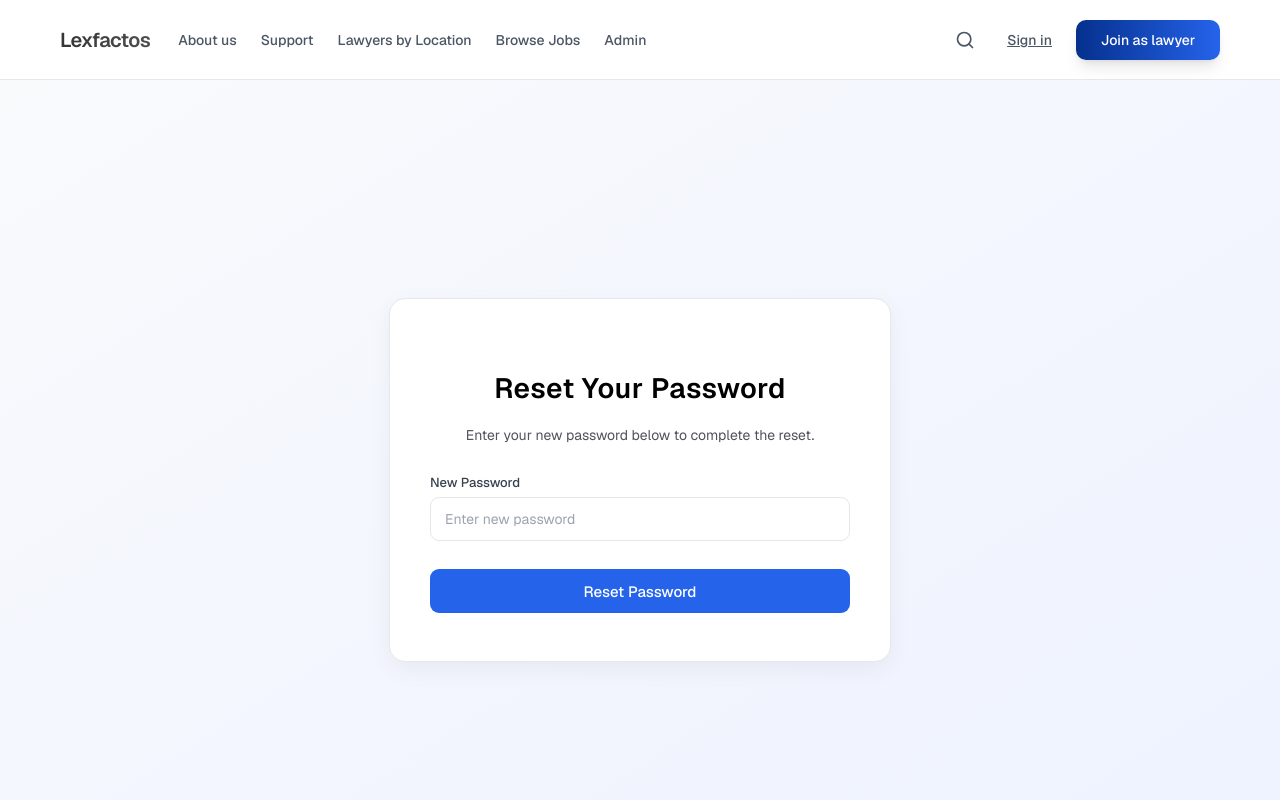
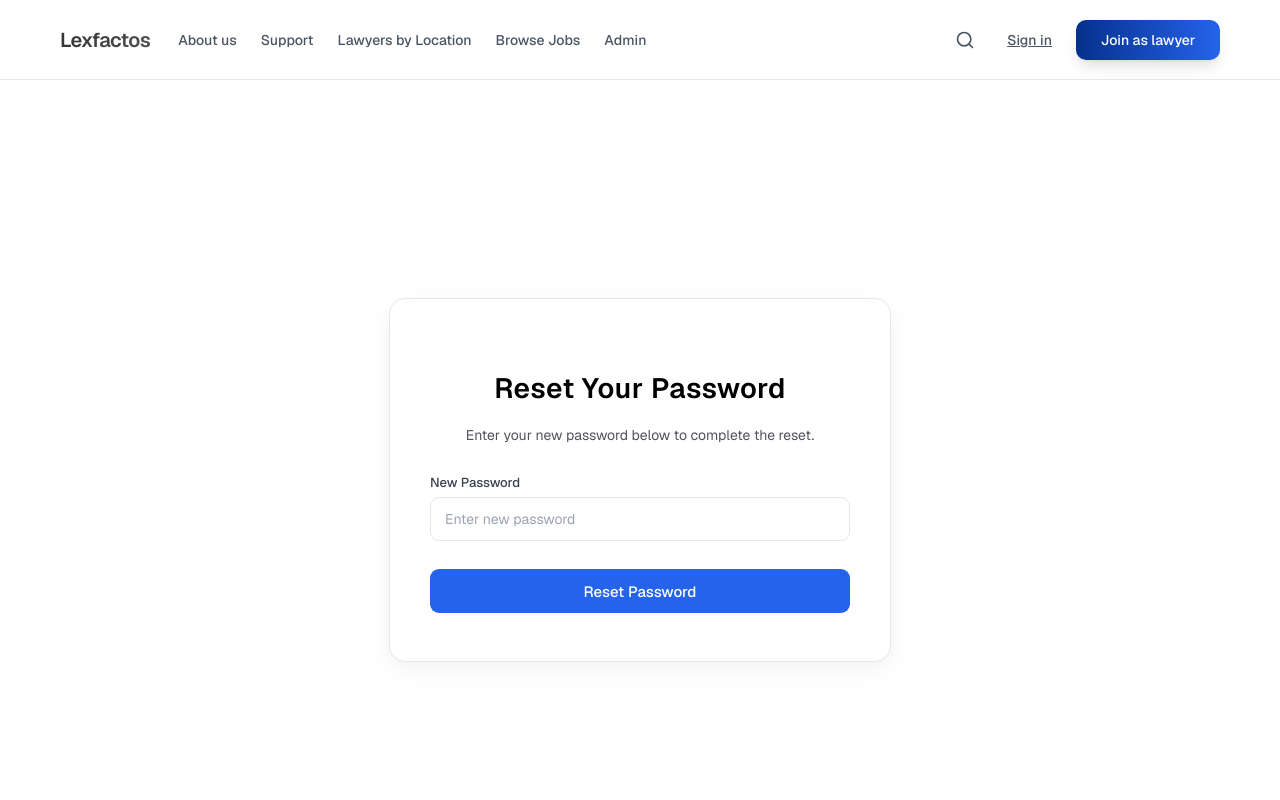
Before and after one commit to madhu-famelyn/Lexfactos-frontend, a React (Create React App) app in the folder lexfactos/: page /user/reset-password in a window 1280 px wide. Shown: the top 800 px of the page. Built offline with nearby package versions, Linux system fonts and the light colour scheme; a web font is replaced by a local one.

Commit message:
updated form

```diff
--- a/lexfactos/src/Components/ForgotPasswordUser/ResetPassword.css
+++ b/lexfactos/src/Components/ForgotPasswordUser/ResetPassword.css
@@ -4,7 +4,6 @@
   justify-content: center;
   align-items: center;
   height: 100vh;
-  background: linear-gradient(to bottom right, #f8fafc, #eef2ff);
   font-family: "Inter", sans-serif;
 }
 
```
